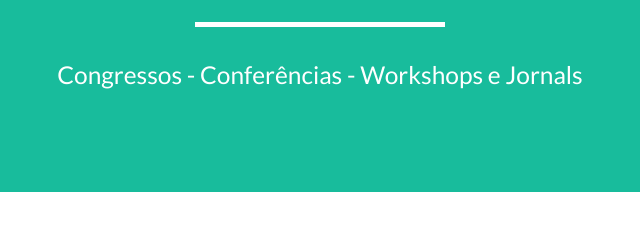
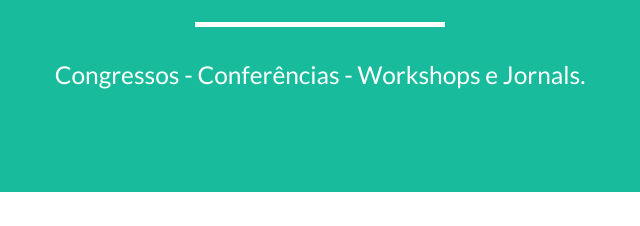
Before and after one commit to unb-ppca-construcao-de-software-2016/combate-corrupcao-2016, a website: page index.html in a window 1280 px wide. Shown: the part 574-800 px from the top of the page, 320-960 px from the left. Drawn offline with nearby package versions, Linux system fonts and the light colour scheme.

Commit message:
Modificação de texto para teste

```diff
--- a/index.html
+++ b/index.html
@@ -66,7 +66,7 @@
                     <div class="intro-text">
                         <span class="name">Publique seu Artigo</span>
                         <hr class="star-light">
-                        <span class="skills">Congressos - Conferências - Workshops e Jornals</span>
+                        <span class="skills">Congressos - Conferências - Workshops e Jornals.</span>
                     </div>
                 </div>
             </div>
```
